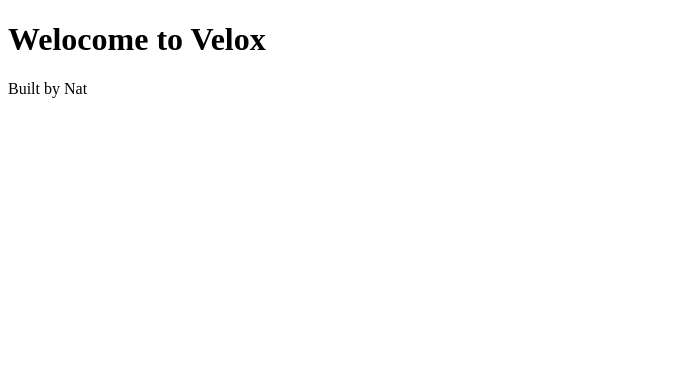
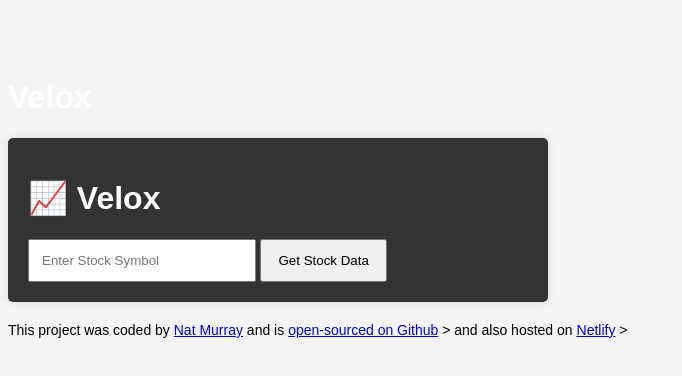
Before and after one commit to natjam13/Velox, a plain HTML site: page index.HTML in a window 1280 px wide. Shown: the whole page, without its empty margins (0-682 px from the left). Drawn offline with Linux system fonts and the light colour scheme.

Commit message:
created CSS file
Added some styling to check all works

```diff
--- a/index.HTML
+++ b/index.HTML
@@ -4,9 +4,39 @@
     <meta charset="UTF-8" />
     <meta name="viewport" content="width=device-width, initial-scale=1.0" />
     <title>Velox</title>
+    <link rel="stylesheet" href="styles.css" />
   </head>
   <body>
-    <h1>Welocome to Velox</h1>
-    <footer>Built by Nat</footer>
+    <header>
+      <h1>Velox</h1>
+    </header>
+
+    <div class="container">
+      <h1>📈 Velox</h1>
+
+      <form id="Stock-form">
+        <input
+          type="text"
+          id="symbol-input"
+          placeholder="Enter Stock Symbol"
+          required
+        />
+        <button type="submit" id="submit-button">Get Stock Data</button>
+      </form>
+      <div id="stock-result"></div>
+    </div>
+
+    <footer>
+      This project was coded by
+      <a href="https/;//github.com/natjam13" target="_blank"> Nat Murray</a> and
+      is
+      <a href="https://github.com/natjam13/velox" target="_blank">
+        open-sourced on Github</a
+      >
+      > and also hosted on
+      <a href="https://velox-sm.netlify.app/" target="_blank">Netlify</a>
+      >
+    </footer>
+    <script src="script.js"></script>
   </body>
 </html>
--- /dev/null
+++ b/styles.CSS
@@ -0,0 +1,38 @@
+body {
+    font-family: Arial, sans-serif;
+    background: #f4f4f4;
+    color:white;
+    display: block;
+    justify-content:center;
+    padding-top: 50px
+}
+
+.container {
+    background: #333;
+    padding: 20px;
+    border-radius: 5px;
+    box-shadow: 0 0 10px rgba(0, 0, 0, 0.1);
+    width: 500px;
+}
+
+input {
+    width: 200px;
+    padding: 12px;
+}
+
+button {
+    padding: 12px 16px;
+    cursor: pointer;
+}
+.stock-card {
+    background: #444;
+    padding: 20px;
+    border-radius: 12px;
+    margin-top: 20px;
+}
+
+footer {
+    padding-top: 20px;
+    font-size: 14px;
+    color: black;
+}
```
